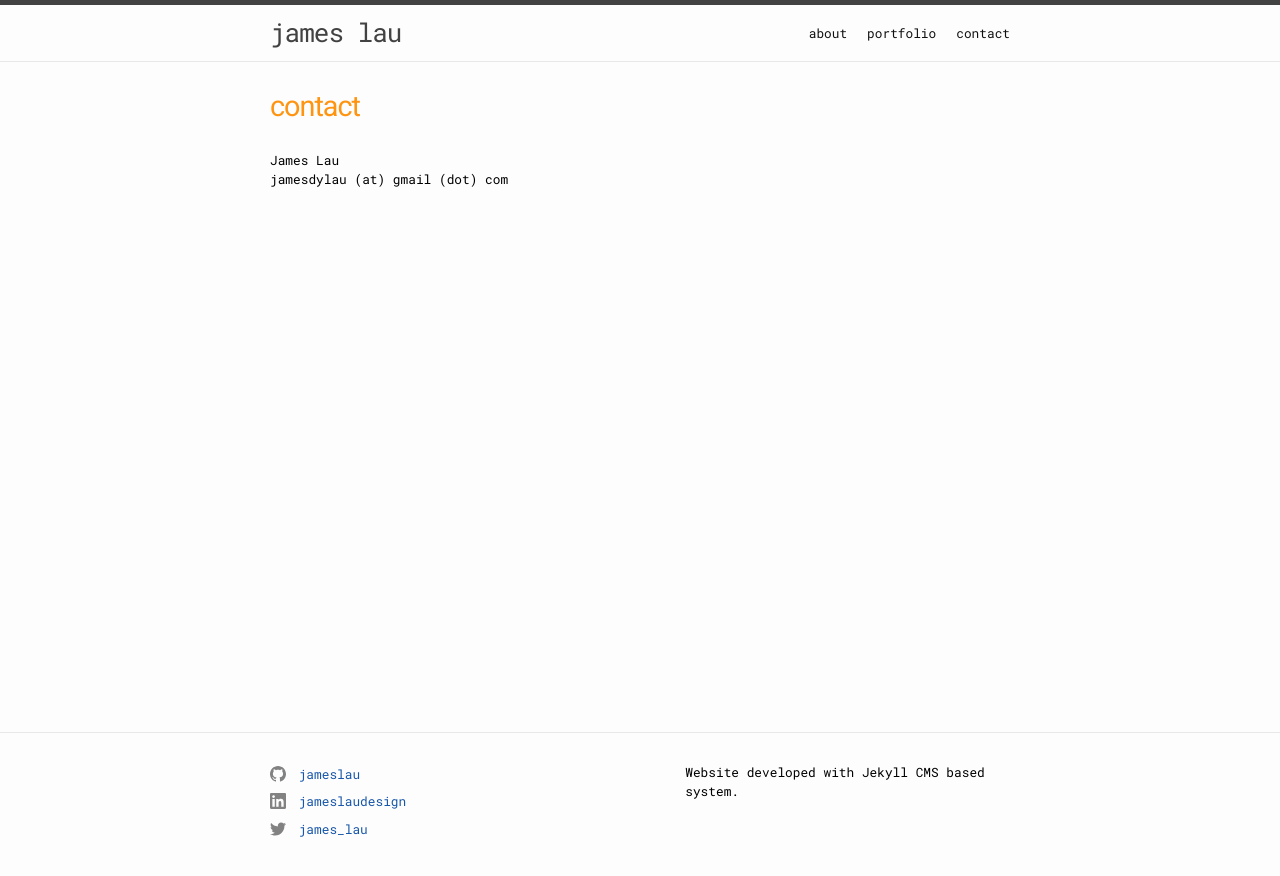
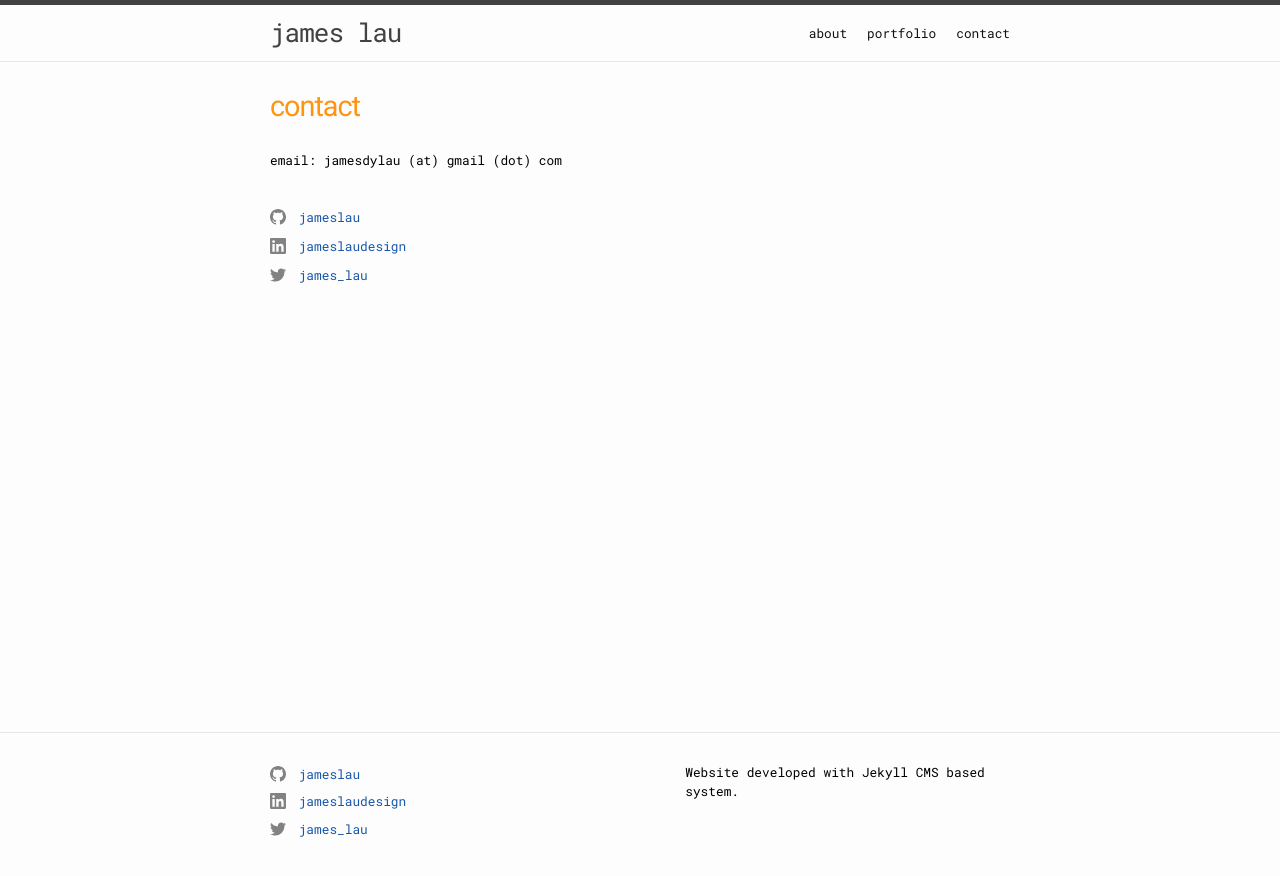
Before and after one commit to jameslau/jekyll-site-personal, a Jekyll site: the page built from contact.md, in a window 1280 px wide. Shown: the top 876 px of the page. Built offline with Jekyll 4.4.1, drawn with Linux system fonts in a browser that asks for light colours.

Commit message:
updated the contact page.

```diff
--- a/contact.md
+++ b/contact.md
@@ -5,8 +5,12 @@ permalink: /contact/
 ---
 
 
-James Lau<br>
-jamesdylau (at) gmail (dot) com
+email: jamesdylau (at) gmail (dot) com<br>
+<br>
+<div>
+{%- include social.html -%}
+</div>
+
 
 <!-- <ul class="contact-list">
   <li class="p-name">
```
Also changed, not shown: portfolio/dsc-campaign-website.md (line endings or trailing spaces).
